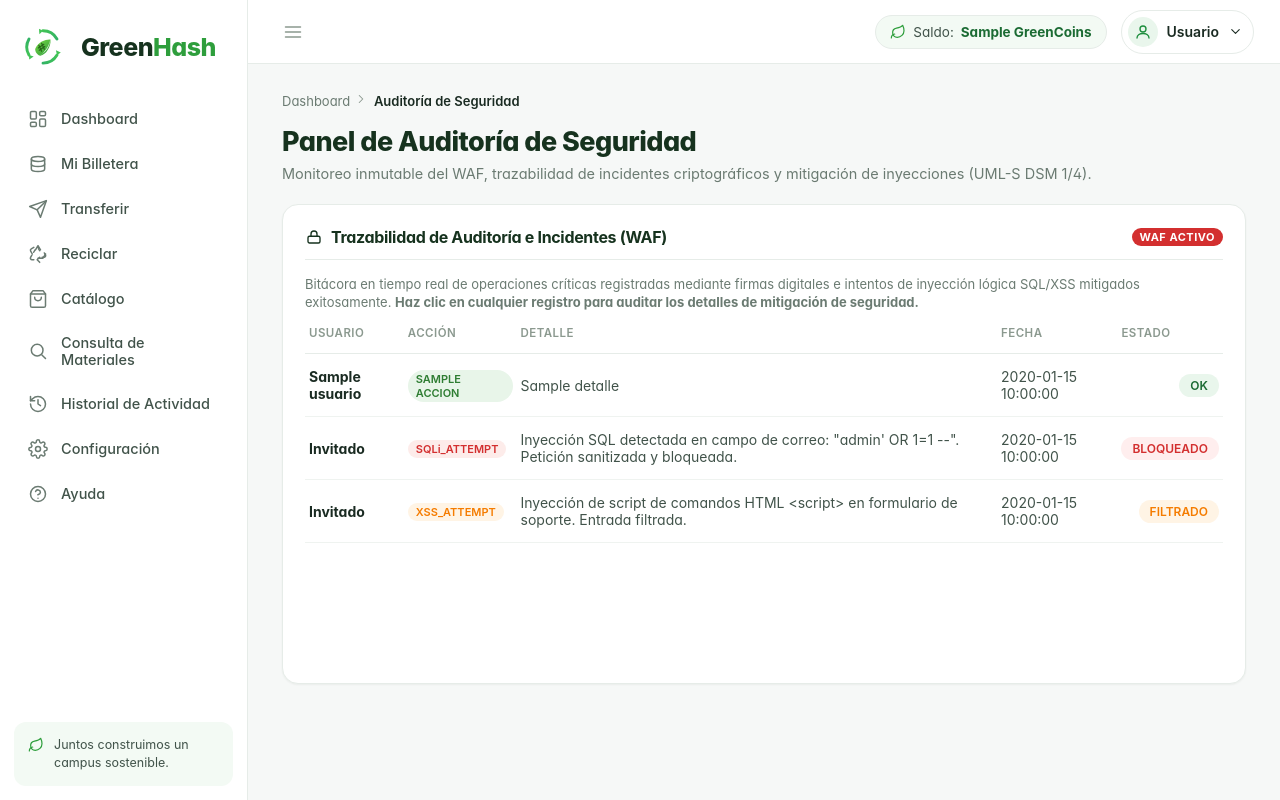
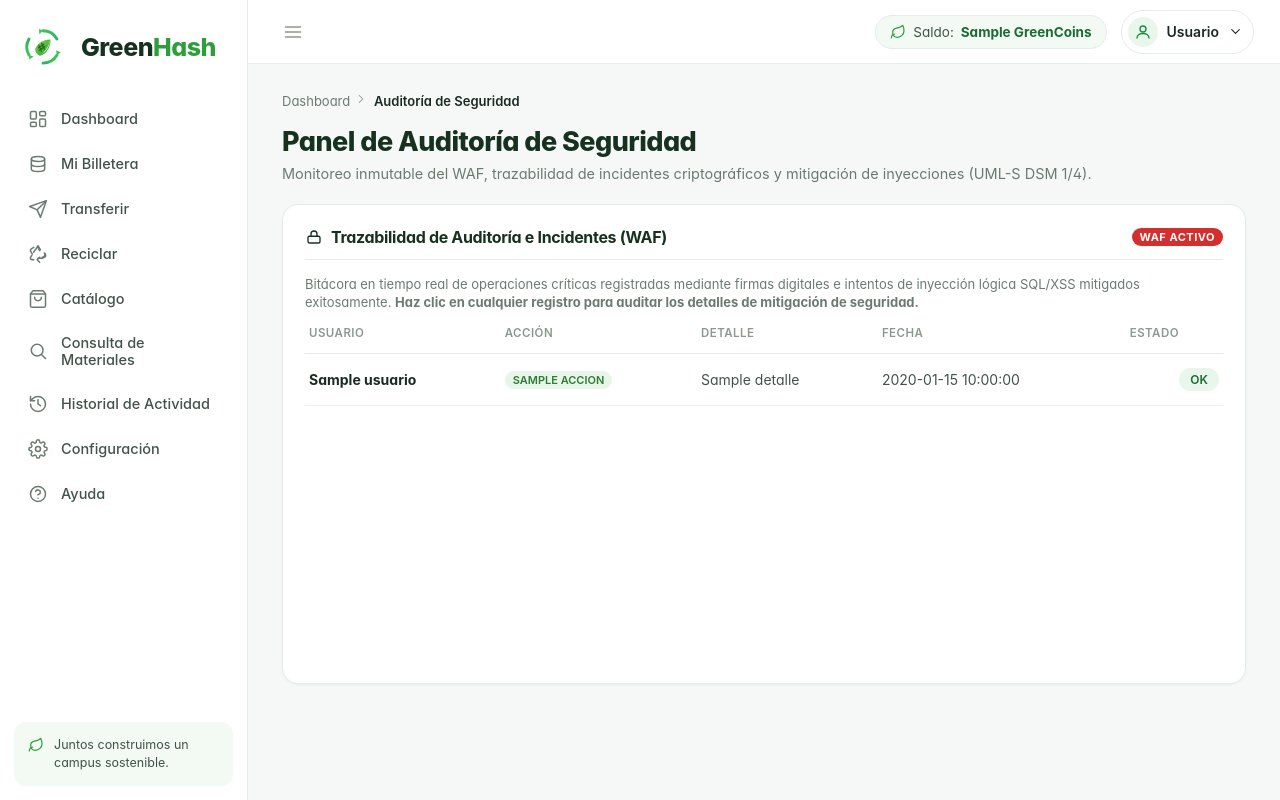
Before and after one commit to yuliu18/GreenHash, a Python web app: template App/Backend/app/web/templates/auditoria.html in a window 1280 px wide. Run offline with Jinja, Linux system fonts and the light colour scheme; the template is opened without the code that fills it: most values are stand-ins (such as "Sample title", 1, 10 or a date in 2020); some web fonts are replaced.

Commit message:
feat: WAF perimetral activo contra SQLi y XSS con auditoria anonima
- Implementa middleware before_request en Flask que inspecciona peticiones buscando patrones SQLi/XSS.
- Registra de forma anonima los incidentes en la BD bajo SQLi_ATTEMPT o XSS_ATTEMPT sin revelar datos sensibles completos.
- Bloquea la peticion con un error 400.
- Elimina los logs estaticos de auditoria del HTML e integra el listado dinamico de ataques reales mitigados por el WAF.

```diff
--- a/App/Backend/app/web/templates/auditoria.html
+++ b/App/Backend/app/web/templates/auditoria.html
@@ -41,51 +41,31 @@
                 data-action="{{ registro.accion }}"
                 data-details="{{ registro.detalle }}"
                 data-date="{{ registro.fecha }}"
-                data-status="OK"
-                data-mitigation="Se aplicó firma digital criptográfica de no-repudio y validación de estado centralizado (UML-S DSM 1/3) para mitigar la suplantación de identidad (Spoofing) y manipulación de datos (Tampering).">
+                data-status="{% if 'ATTEMPT' in registro.accion %}BLOQUEADO{% else %}OK{% endif %}"
+                data-mitigation="{% if registro.accion == 'SQLi_ATTEMPT' %}UML-S DSM 4 (Privacidad en Bases de Datos): Consultas parametrizadas utilizando marcadores de posición (%s) para aislar la lógica SQL de las entradas de los usuarios, bloqueando la exfiltración o volcado de tablas.{% elif registro.accion == 'XSS_ATTEMPT' %}UML-S DSM 1 (Web App): Cookies de sesión configuradas con las flags HttpOnly, Secure y SameSite=Lax. Se realiza codificación HTML de caracteres especiales (escapado en Jinja2) para neutralizar cualquier script inyectado.{% else %}Se aplicó firma digital criptográfica de no-repudio y validación de estado centralizado (UML-S DSM 1/3) para mitigar la suplantación de identidad (Spoofing) y manipulación de datos (Tampering).{% endif %}">
               <td><b>{{ registro.usuario if registro.usuario else 'Sistema/Invitado' }}</b></td>
               <td>
                 <span class="pill" style="border: none; padding: 2px 8px; font-weight: 600; font-size: 11px; text-transform: uppercase;
-                                       background-color: {% if registro.accion == 'Transferencia' %}#e8f0fe{% elif registro.accion == 'Compra' %}#fbf0f0{% elif 'Carga' in registro.accion %}#eaf6ed{% else %}#e8f5e9{% endif %};
-                                       color: {% if registro.accion == 'Transferencia' %}#1976d2{% elif registro.accion == 'Compra' %}#d32f2f{% elif 'Carga' in registro.accion %}#2e7d32{% else %}#2e7d32{% endif %};">
+                                       background-color: {% if registro.accion == 'SQLi_ATTEMPT' %}#fdecea{% elif registro.accion == 'XSS_ATTEMPT' %}#fff4e5{% elif registro.accion == 'Transferencia' %}#e8f0fe{% elif registro.accion == 'Compra' %}#fbf0f0{% elif 'Carga' in registro.accion %}#eaf6ed{% else %}#e8f5e9{% endif %};
+                                       color: {% if registro.accion == 'SQLi_ATTEMPT' %}#d32f2f{% elif registro.accion == 'XSS_ATTEMPT' %}#f57c00{% elif registro.accion == 'Transferencia' %}#1976d2{% elif registro.accion == 'Compra' %}#d32f2f{% elif 'Carga' in registro.accion %}#2e7d32{% else %}#2e7d32{% endif %};">
                   {{ registro.accion }}
                 </span>
               </td>
               <td>{{ registro.detalle }}</td>
               <td class="muted">{{ registro.fecha }}</td>
-              <td class="ta-r"><span class="pill ok">OK</span></td>
+              <td class="ta-r">
+                {% if 'ATTEMPT' in registro.accion %}
+                  <span class="pill" style="background-color: #fee; color: #d32f2f; border: none;">BLOQUEADO</span>
+                {% else %}
+                  <span class="pill ok">OK</span>
+                {% endif %}
+              </td>
             </tr>
           {% else %}
             <tr><td colspan="5" class="empty">No hay registros de auditoría en la base de datos.</td></tr>
           {% endfor %}
 
-          <!-- Mitigated attack mock logs -->
-          <tr class="audit-row" style="cursor: pointer; transition: background 0.2s;" onmouseover="this.style.backgroundColor='#fdf4f4'" onmouseout="this.style.backgroundColor='transparent'"
-              data-user="Invitado"
-              data-action="SQLi_ATTEMPT"
-              data-details='Intento de inyección de código SQL malicioso detectado en el campo de inicio de sesión de correo: "admin OR 1=1 --". La entrada fue sanitizada mediante consultas parametrizadas.'
-              data-date="{{ sqli_time }}"
-              data-status="BLOQUEADO"
-              data-mitigation="UML-S DSM 4 (Privacidad en Bases de Datos): Consultas parametrizadas utilizando marcadores de posición (%s) para aislar la lógica SQL de las entradas de los usuarios, bloqueando la exfiltración o volcado de tablas.">
-            <td><b>Invitado</b></td>
-            <td><span class="pill" style="border: none; padding: 2px 8px; font-weight: 600; font-size: 11px; background-color: #fdecea; color: #d32f2f;">SQLi_ATTEMPT</span></td>
-            <td>Inyección SQL detectada en campo de correo: "admin' OR 1=1 --". Petición sanitizada y bloqueada.</td>
-            <td class="muted">{{ sqli_time }}</td>
-            <td class="ta-r"><span class="pill" style="background-color: #fee; color: #d32f2f; border: none;">BLOQUEADO</span></td>
-          </tr>
-          <tr class="audit-row" style="cursor: pointer; transition: background 0.2s;" onmouseover="this.style.backgroundColor='#fdf4f4'" onmouseout="this.style.backgroundColor='transparent'"
-              data-user="Invitado"
-              data-action="XSS_ATTEMPT"
-              data-details="Intento de inyección de script HTML (&lt;script&gt;) en el formulario de soporte/configuración. El WAF detectó y filtró los caracteres especiales antes de guardarlos en el servidor."
-              data-date="{{ xss_time }}"
-              data-status="FILTRADO"
-              data-mitigation="UML-S DSM 1 (Web App): Cookies de sesión configuradas con las flags HttpOnly, Secure y SameSite=Lax. Se realiza codificación HTML de caracteres especiales (escapado en Jinja2) para neutralizar cualquier script inyectado.">
-            <td><b>Invitado</b></td>
-            <td><span class="pill" style="border: none; padding: 2px 8px; font-weight: 600; font-size: 11px; background-color: #fff4e5; color: #f57c00;">XSS_ATTEMPT</span></td>
-            <td>Inyección de script de comandos HTML &lt;script&gt; en formulario de soporte. Entrada filtrada.</td>
-            <td class="muted">{{ xss_time }}</td>
-            <td class="ta-r"><span class="pill" style="background-color: #fff4e5; color: #f57c00; border: none;">FILTRADO</span></td>
-          </tr>
+          <!-- Los logs de ataque simulados en dura ya no son necesarios, ya que ahora se registran de forma real y dinamica -->
         </tbody>
       </table>
     </div>
```
Also changed, not shown: App/Backend/app/__init__.py (+57 -0 lines).
